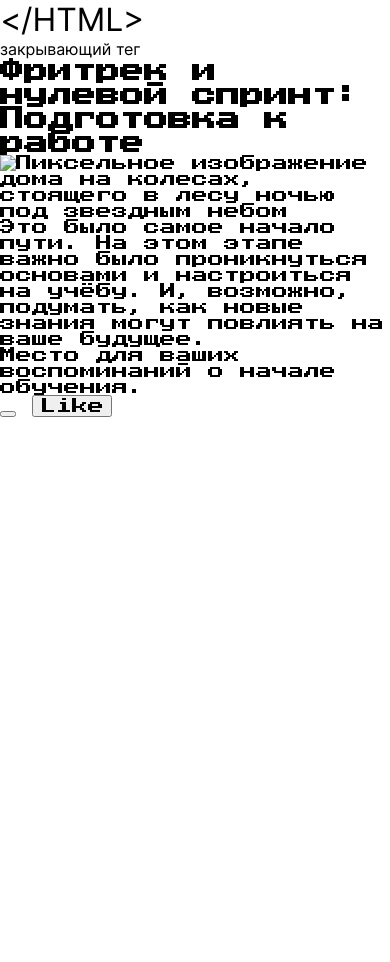
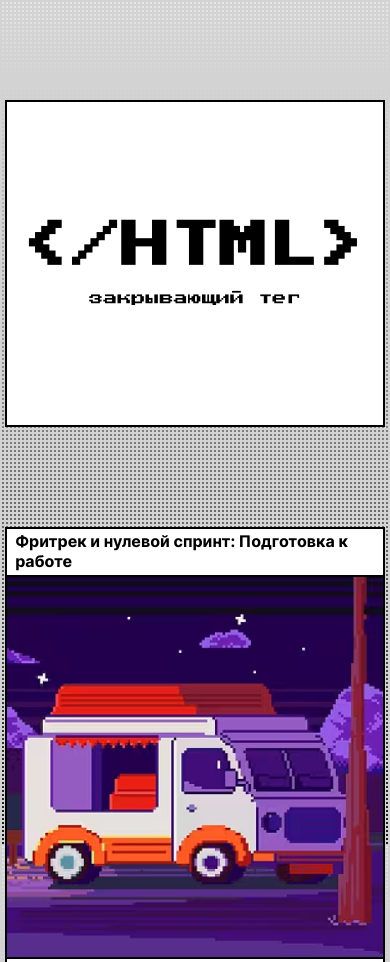
Before and after one commit to Lacertilia1/zakrivayuschiy-teg-f, a website: page index.html in a window 390 px wide. Shown: the top 962 px of the page. Before the commit the page ends 844 px from the top, so only its background shows below. Drawn offline with Linux system fonts and the light colour scheme.

Commit message:
feat: reorganize assets and enhance styling with responsive design

```diff
--- a/src/styles/globals.css
+++ b/src/styles/globals.css
@@ -6,6 +6,10 @@
 
 body {
   margin: 0;
+}
+
+body::-webkit-scrollbar {
+  display: none;
 }
 
 h1,
@@ -38,6 +42,19 @@ ol {
   list-style: none;
 }
 
+picture {
+  margin: 0;
+  padding: 0;
+}
+
+img {
+  display: block;
+  width: 100%;
+  height: 100%;
+  object-fit: cover;
+  object-position: center;
+}
+
 .visually-hidden {
   position: absolute;
   inline-size: 1px;
--- a/src/styles/style.css
+++ b/src/styles/style.css
@@ -3,19 +3,51 @@
 Здесь вы напишете основную часть стилей страницы.
 
 Будьте внимательны! Для корректной работы скриптов на этом сайте нужно, чтобы в HTML некоторые классы были названы особым образом:
-✦ like-icon — для svg-иконки анимированного сердца
-✦ card__like-button — для кнопки Like рядом с иконкой
-✦ card__icon-button — для кнопки, оборачивающей иконку
 ✦ is-liked — для обозначения состояния лайкнутой иконки в виде сердца
-✦ button__text — для обозначения текстового элемента внутри кнопки
-
 */
 
+body::-webkit-scrollbar {
+  display: none;                /* Chrome, Safari, Edge */
+}
+
+/* Container */
+
+.container {
+  display: grid;
+  margin-inline: auto;
+  background-color: var(--background-color-container, #fff);
+  inline-size: var(
+    --inline-size-container,
+    clamp(
+      375px,
+      calc(375px + (700 - 375) * ((100vw - 375px) / (1440 - 375))),
+      700px
+    )
+  );
+}
+
+/* Button */
+
+.button {
+  border: none;
+  padding: 12.5px 37px;
+  outline: 2px solid currentColor;
+  outline-offset: -2px;
+  font-family: var(
+    --font-family-accent,
+    'Press Start 2P',
+    'Courier New',
+    'Courier',
+    monospace
+  );
+  font-size: 14px;
+  line-height: 0.9;
+  background-color: transparent;
+  cursor: pointer;
+}
 /* Page */
 
 .page {
-  min-inline-size: 320px;
-  min-block-size: 100dvb;
   font-family: var(
     --font-family-main,
     'Inter Variable',
@@ -24,14 +56,34 @@
     'Arial',
     sans-serif
   );
+  background-image: var(
+    --background-image-page,
+    repeating-linear-gradient(to right, #d3d3d3 0 2px, transparent 2px 4px),
+    repeating-linear-gradient(to bottom, #d3d3d3 0 2px, transparent 2px 4px),
+    repeating-linear-gradient(to bottom, #e7e7e7, #1a1a1a)
+  );
+  background-size: cover;
+  background-attachment: fixed;
+  min-inline-size: 320px;
+  min-block-size: 100dvb;
   font-variation-settings: 'wght' var(--font-weight-text, 410);
 }
 
 /* Header */
 
-/* Card */
-
-.card {
+.header {
+  justify-items: center;
+  gap: 20px;
+  padding-block: var(
+    --padding-block-header,
+    clamp(
+      122px,
+      calc(122px + (130 - 122) * ((100vw - 375px) / (1440 - 375))),
+      130px
+    )
+  );
+  outline: 2px solid currentColor;
+  outline-offset: -2px;
   font-family: var(
     --font-family-accent,
     'Press Start 2P',
@@ -39,8 +91,50 @@
     'Courier',
     monospace
   );
+  margin-block: 100px;
+}
+
+.header__logo {
+  font-size: var(
+    --font-size-logo,
+    clamp(3.0625rem, 2.7104rem + 1.5023vw, 4.0625rem)
+  );
+}
+
+.header__title {
+  font-size: var(
+    --font-size-subtitle,
+    clamp(0.875rem, 0.6769rem + 0.8451vw, 1.4375rem)
+  );
+}
+
+/* Main */
+
+.main {
+  gap: 50px;
+}
+
+/* Card */
+
+.card {
+  outline: 2px solid currentColor;
+  outline-offset: -2px;
 }
 
 .card__title {
   font-variation-settings: 'wght' var(--font-weight-title, 715);
+  padding: 4px 10px;
+  font-size: inherit;
 }
+
+.card__content {
+  display: grid;
+  gap: 25px;
+  padding: 25px;
+}
+
+.card__actions {
+  display: flex;
+  justify-content: end;
+  gap: 12px;
+}
--- a/src/styles/variables.css
+++ b/src/styles/variables.css
@@ -1,13 +1,54 @@
 :root {
   /* Font families */
-
   --font-family-main:
     'Inter Variable', 'Segoe UI', 'Helvetica Neue', 'Arial', sans-serif;
   --font-family-accent: 'Press Start 2P', 'Courier New', 'Courier', monospace;
 
   /* Font weights */
-  --font-weight-title: 715;
-  --font-weight-text: 410;
+  --font-weight-card-title: 715;
+  --font-weight-card-text: 410;
+
+  /* Font sizes */
+  --font-size-logo: clamp(3.0625rem, 2.7104rem + 1.5023vw, 4.0625rem);
+  --font-size-title: clamp(0.875rem, 0.6769rem + 0.8451vw, 1.4375rem);
+
+  /* Backgrounds */
+  --background-image-page:
+    repeating-linear-gradient(to right, #d3d3d3 0 2px, transparent 2px 4px),
+    repeating-linear-gradient(to bottom, #d3d3d3 0 2px, transparent 2px 4px),
+    repeating-linear-gradient(to bottom, #e7e7e7, #1a1a1a);
+  --background-color-container: #fff;
+
+  /* Layout */
+
+  /*
+    Подробности линейной интерполяции (растущие размеры с viewport):
+    https://css-tricks.com/snippets/css/fluid-typography/
+  */
+
+  /*
+    inline-size-container: линейный рост ширины блока
+    от 375px до 700px при ширине viewport 375-1440px,
+    минимальное значение применяется для экранов 375px,
+    максимум ограничен 700px
+  */
+  --inline-size-container: clamp(
+    375px,
+    calc(375px + (700 - 375) * ((100vw - 375px) / (1440 - 375))),
+    700px
+  );
+
+  /*
+    padding-block-header: линейный рост вертикального паддинга шапки
+    от 122px до 130px при ширине viewport 375-1440px,
+    минимальное значение применяется для экранов 375px,
+    максимум ограничен 130px
+  */
+  --padding-block-header: clamp(
+    122px,
+    calc(122px + (130 - 122) * ((100vw - 375px) / (1440 - 375))),
+    130px
+  );
 }
 
 /* H1 */
@@ -50,8 +91,6 @@ font-size: 23px;
 МОБИЛКА
 
 font-family: Inter;
-font-weight: 715;           Вариативный вес
-
 font-style: Bold;
 font-size: 18px;
 line-height: 100%;
@@ -84,29 +123,18 @@ vertical-align: middle;
 
 /*
 font-family: Inter;
-font-weight: 410;         Вариативный вес
 font-size: 18px;
 leading-trim: NONE;
 line-height: 21px;
 
 */
 
-/* Кнопка */
 
-/*
-font-family: Press Start 2P;
-font-size: 14px;
-line-height: 90%;
-
-*/
 
 /* КНОПКА ВНИЗУ */
 
 /*
 МОБИЛКА
-font-family: Press Start 2P;
-font-size: 14px;
-line-height: 90%;
 vertical-align: middle;
 */
 
```
Also changed, not shown: src/favicons/apple-touch-icon.png (renamed from src/icons/apple-touch-icon.png), src/favicons/favicon-96x96.png (renamed from src/icons/favicon-96x96.png), src/favicons/favicon.ico (renamed from src/icons/favicon.ico), src/favicons/favicon.svg (renamed from src/icons/favicon.svg), src/favicons/site.webmanifest, src/favicons/web-app-manifest-192x192.png (renamed from src/manifest/web-app-manifest-192x192.png), src/favicons/web-app-manifest-512x512.png (renamed from src/manifest/web-app-manifest-512x512.png), src/images/avif/motorhome@x1.avif (added), src/images/avif/motorhome@x2.avif (added), src/images/avif/motorhome@x3.avif (added), src/images/jpg/motorhome@x1.jpg (added), src/images/jpg/motorhome@x2.jpg (added), src/images/jpg/motorhome@x3.jpg (added), src/images/svg/floppy.svg (renamed from src/images/floppy.svg), 3 more files.
